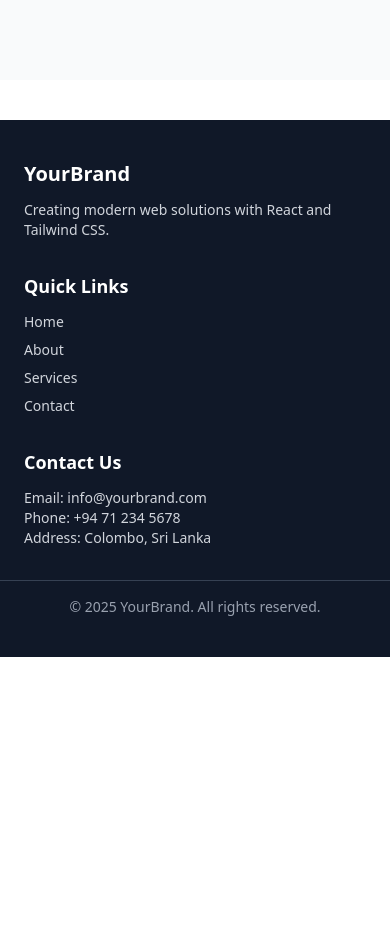
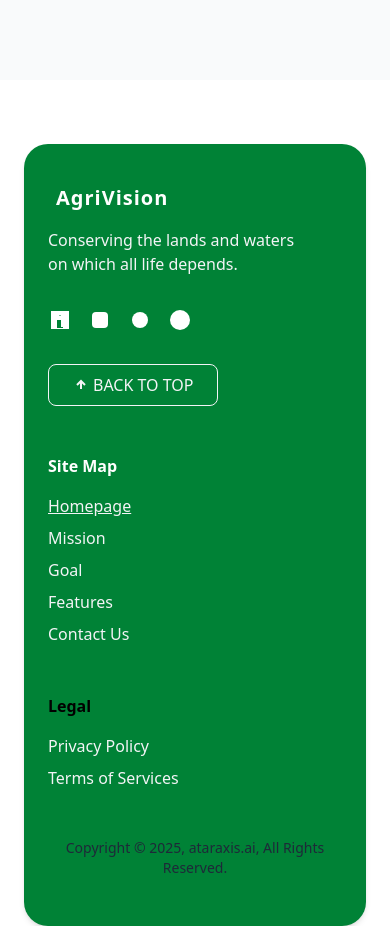
Before and after one commit to RakinduNiwunhella/SDGP, a React (Vite) app in the folder Front-End/LandingPage/: page / in a window 390 px wide. Shown: the part 8795-9721 px from the top of the page. Before the commit the page ends 9452 px from the top, so only its background shows below. Built offline with nearby package versions, Linux system fonts and the light colour scheme; no server answers.

Commit message:
You created a fully styled React footer component using Tailwind, including branding, social icons, navigation links, legal links, and a “back to top” button. It uses responsive grid layout and dynamic styling to match your bg-green-700 color palette.

```diff
--- a/Front-End/LandingPage/src/Components/Footer.jsx
+++ b/Front-End/LandingPage/src/Components/Footer.jsx
@@ -1,39 +1,75 @@
 import React from "react";
+
+// Example SVG icons — replace these with your preferred icon library
+const socialIcons = [
+  { href: "#", icon: <svg width="24" height="24" fill="currentColor"><path d="M21 21H3V3h18v18Zm-8-3v-6H8.5v-2H13v-2.5h-2V8h2V7a2 2 0 1 1 4 0v1h2v2h-2V9a.5.5 0 0 0-.5.5V11h2v2h-2v6H13ZM9 20h6V10H9v10Z"/></svg> }, // Example icon (replace with your own)
+  { href: "#", icon: <svg width="24" height="24" fill="currentColor"><rect x="4" y="4" width="16" height="16" rx="4"/><text x="8" y="16" fontSize="10" fill="#fff">in</text></svg> }, // LinkedIn
+  { href: "#", icon: <svg width="24" height="24" fill="currentColor"><circle cx="12" cy="12" r="8"/><text x="10" y="16" fontSize="10" fill="#fff">@</text></svg> }, // Instagram
+  { href: "#", icon: <svg width="24" height="24" fill="currentColor"><circle cx="12" cy="12" r="10"/><text x="7" y="17" fontSize="10" fill="#fff">f</text></svg> }, // Facebook
+];
 
 export default function Footer() {
   return (
-    <footer className="w-full bg-gray-900 text-white py-10 mt-10">
-      <div className="max-w-7xl mx-auto px-6 grid grid-cols-1 md:grid-cols-3 gap-8">
-        {/* Brand / About */}
+    <footer className="bg-green-700 rounded-3xl shadow-md py-10 px-6 mx-6 mt-16 mb-0">
+      <div className="max-w-7xl mx-auto grid grid-cols-1 md:grid-cols-3 gap-12 items-start">
+
+
         <div>
-          <h2 className="text-xl font-semibold mb-3">YourBrand</h2>
-          <p className="text-sm text-gray-300">
-            Creating modern web solutions with React and Tailwind CSS.
+
+          <div className="flex items-center space-x-2 mb-4">
+            {/* Add the logo */}
+            <span className="text-black-500 text-3xl font-bold"></span>
+            <span className="text-white text-xl font-semibold tracking-wider">AgriVision</span>
+          </div>
+          <p className="text-gray-100 mb-8">
+            Conserving the lands and waters <br />
+            on which all life depends.
           </p>
+
+
+          <div className="flex space-x-4 mb-8">
+            {socialIcons.map((icon, idx) => (
+              <a key={idx} href={icon.href} className="text-white hover:text-green-700 transition" aria-label={`Social ${idx}`}>
+                {icon.icon}
+              </a>
+            ))}
+          </div>
+
+
+          <button
+            className="border border-gray-100 text-gray-100 px-6 py-2 rounded-lg mt-1 flex space-x-2 items-center hover:bg-teal-800 transition"
+            onClick={() => window.scrollTo({top: 0, behavior: 'smooth'})}
+          >
+            <svg className="mr-1" width="16" height="16" fill="none" stroke="currentColor" strokeWidth="2"><path d="M8 12V4M4 8l4-4 4 4"/></svg>
+            <span>BACK TO TOP</span>
+          </button>
         </div>
 
-        {/* Useful Links */}
+
         <div>
-          <h3 className="text-lg font-semibold mb-3">Quick Links</h3>
-          <ul className="space-y-2 text-gray-300 text-sm">
-            <li><a href="#" className="hover:text-white transition">Home</a></li>
-            <li><a href="#" className="hover:text-white transition">About</a></li>
-            <li><a href="#" className="hover:text-white transition">Services</a></li>
-            <li><a href="#" className="hover:text-white transition">Contact</a></li>
+          <h3 className="font-bold text-white mb-4">Site Map</h3>
+          <ul className="space-y-2 text-gray-100">
+            <li><a href="/" className="underline">Homepage</a></li>
+            <li><a href="/Mission">Mission</a></li>
+            <li><a href="/Goal">Goal</a></li>
+            <li><a href="/Features">Features</a></li>
+            <li><a href="/contact-us">Contact Us</a></li>
           </ul>
         </div>
 
-        {/* Contact Info */}
+
         <div>
-          <h3 className="text-lg font-semibold mb-3">Contact Us</h3>
-          <p className="text-sm text-gray-300">Email: info@yourbrand.com</p>
-          <p className="text-sm text-gray-300">Phone: +94 71 234 5678</p>
-          <p className="text-sm text-gray-300">Address: Colombo, Sri Lanka</p>
+          <h3 className="font-bold text-black mb-4">Legal</h3>
+          <ul className="space-y-2 text-gray-100">
+            <li><a href="/privacy-policy">Privacy Policy</a></li>
+            <li><a href="/terms">Terms of Services</a></li>
+          </ul>
         </div>
       </div>
 
-      <div className="border-t border-gray-700 mt-8 pt-4 text-center text-sm text-gray-400">
-        © {new Date().getFullYear()} YourBrand. All rights reserved.
+
+      <div className="bg-green-700 mt-10 rounded-b-3xl text-center py-2 text-gray-800 text-sm">
+        Copyright © {new Date().getFullYear()}, ataraxis.ai, All Rights Reserved.
       </div>
     </footer>
   );
--- a/Front-End/LandingPage/src/Router.jsx
+++ b/Front-End/LandingPage/src/Router.jsx
@@ -0,0 +1,10 @@
+import { Link } from "react-router-dom";
+
+
+<ul className="space-y-2 text-gray-300 text-sm">
+  <li><Link to="/" className="hover:text-white transition">Overview</Link></li>
+  <li><Link to="/about" className="hover:text-white transition">Mission</Link></li>
+  <li><Link to="/services" className="hover:text-white transition">Goal</Link></li>
+  <li><Link to="/contact" className="hover:text-white transition">Features</Link></li>
+  <li><Link to="/contact" className="hover:text-white transition">Contact Us</Link></li>
+</ul>
```
Also changed, not shown: 1 other file (tests, documents, lock files or other folders).
